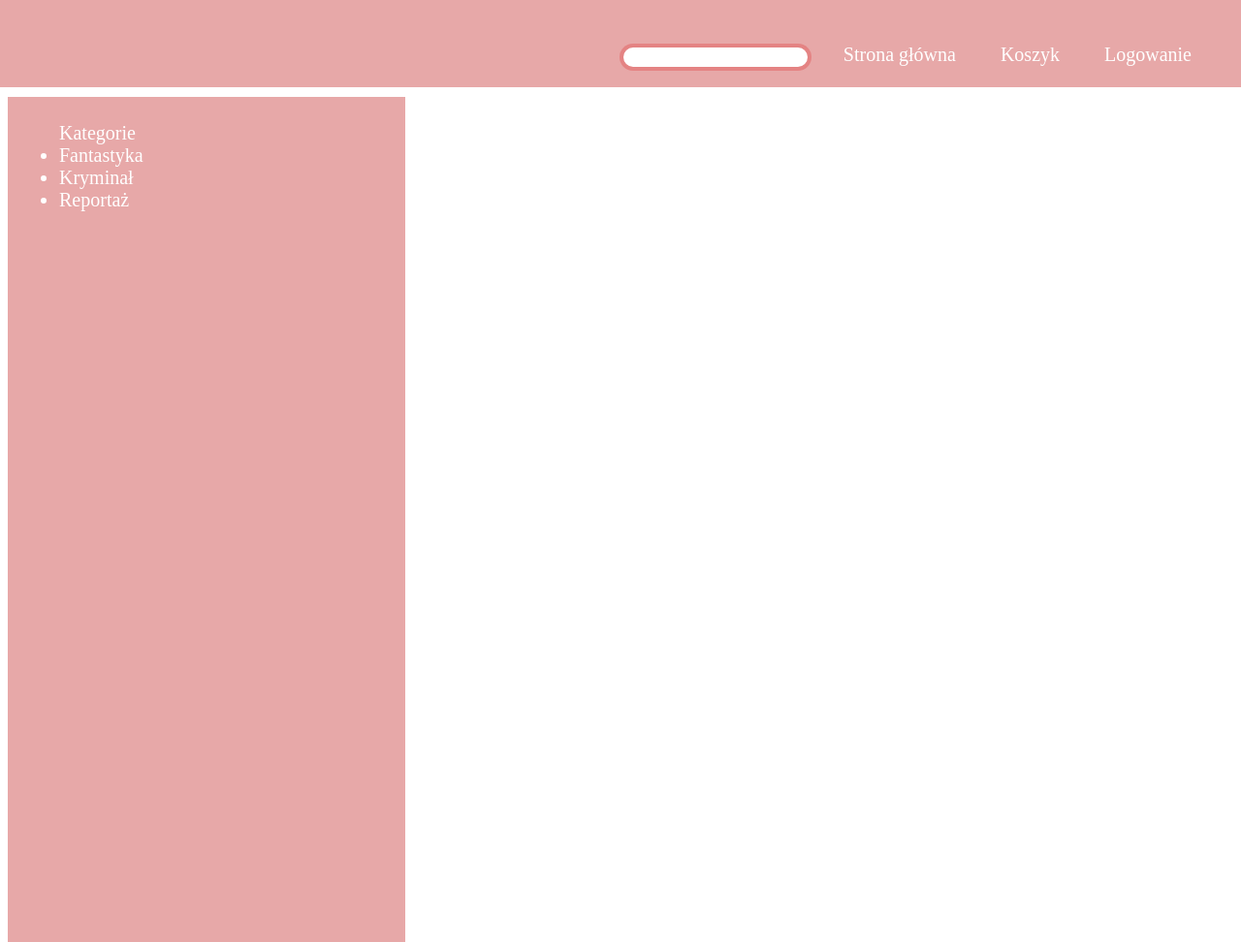
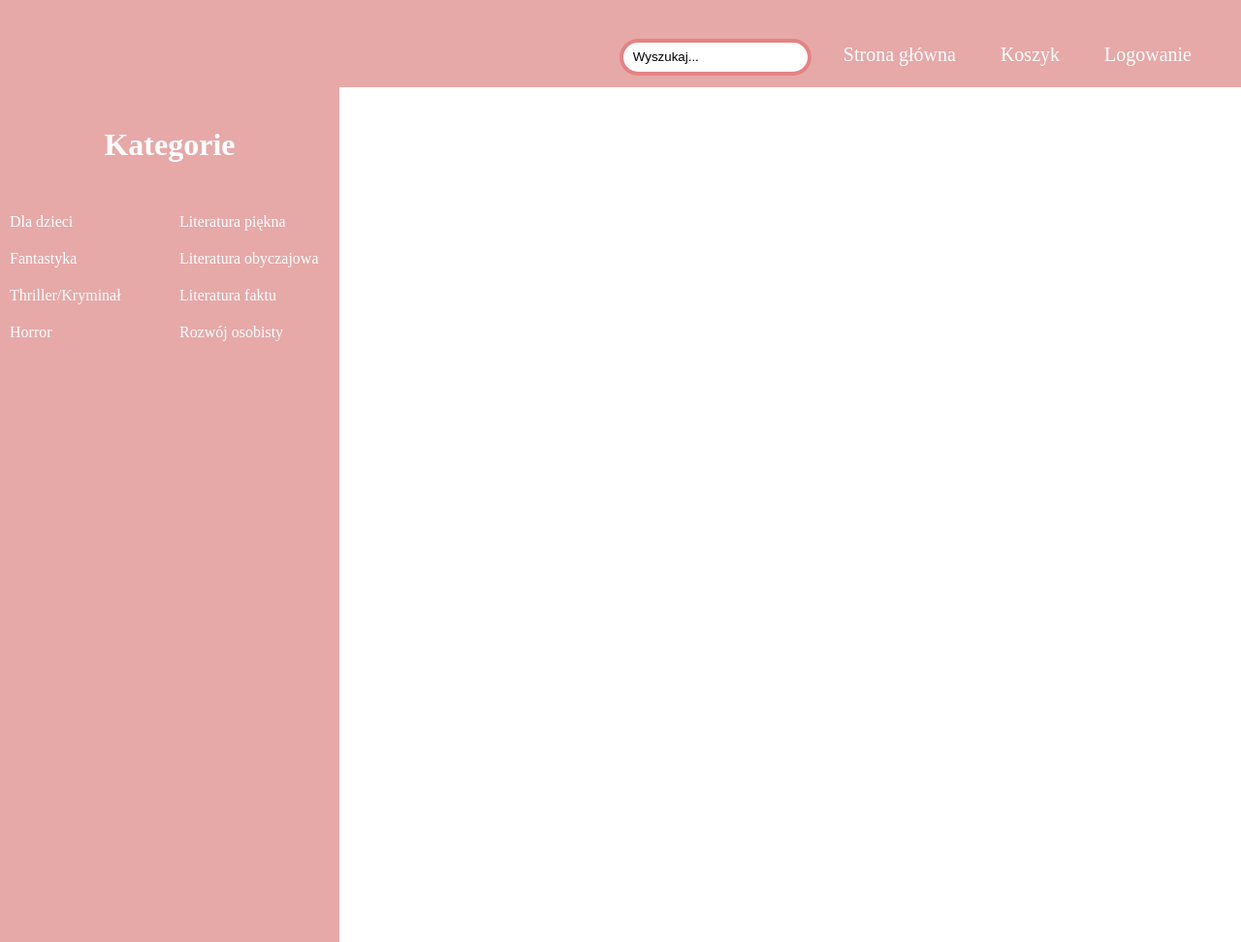
Before and after one commit to dagmaraskulimowska/BookstoreProject, a PHP site: page /homePage.php in a window 1280 px wide. Shown: the whole page at 97% size. Run offline with PHP 8.4, Linux system fonts and the light colour scheme.

Commit message:
cssChanges4

```diff
--- a/CSS/menu.css
+++ /dev/null
@@ -1,21 +0,0 @@
-.menu {
-    position: fixed;
-    height: 100%;
-    width: 30%;
-    background: rgba(196, 39, 39, 0.4);
-    top: 100px;
-    font-size: 20px;
-  color: white;
-  padding: 6px 13px;
-  text-decoration: none;
-  transition: .4s;
-}
-a {
-    color: white;
-    text-decoration: none;
-  }
-
-  li a {
-    color: white;
-    text-decoration: none;
-  }
--- a/CSS/navBar.css
+++ b/CSS/navigationBar.css
@@ -35,12 +35,12 @@
     margin:auto;
     position:relative;
     width:170px;
-    height:20px;
+    height: 30px;
     border: 4px solid rgba(200, 3, 3, 0.49);
     padding: 0px 10px;
     border-radius: 50px;
     outline:none;
 }
 .navbar input[type=text]::placeholder {
-    color: white;
+    color: black;
   }
--- /dev/null
+++ b/CSS/sideBar.css
@@ -0,0 +1,39 @@
+.sidebar {
+    display: flex;
+    flex-direction: column;
+    position: fixed;
+    top: 90px;
+    left: 0;
+    width: 350px;
+    height: 100%;
+    background-color: rgba(196, 39, 39, 0.4);
+    overflow-x: hidden;
+    padding-top: 20px;
+}
+.sidebar h1 {
+    text-align: center;
+    color: white;
+  }
+
+.menu {
+    margin-top: 20px;
+    display: flex;
+}
+
+.menu-column {
+    display: flex;
+    flex-direction: column;
+    flex: 1;
+}
+
+.menu-item {
+    display: block;
+    padding: 10px;
+    color: white;
+    text-decoration: none;
+    transition: background-color 0.3s;
+}
+
+.menu-item:hover {
+    background-color: rgba(255, 0, 0, 0.49);
+}
--- a/HTML/login.php
+++ b/HTML/login.php
@@ -3,8 +3,9 @@
 <head>
     <meta charset="UTF-8">
     <title>Księgarnia "Książek"</title>
-    <link rel="stylesheet" type="text/css" href="../CSS/navBar.css">
+    <link rel="stylesheet" type="text/css" href="../CSS/navigationBar.css">
     <link rel="stylesheet" type="text/css" href="../CSS/loginPage.css">
+    <link rel="stylesheet" type="text/css" href="../CSS/sideBar.css">
 </head>
 <body>
             <nav class="navbar">
--- a/homePage.php
+++ b/homePage.php
@@ -4,7 +4,8 @@
     <meta charset="UTF-8">
     <title>Księgarnia "Książek"</title>
     <style type="text/css">
- 	@import url('CSS/navBar.css');
+ 	@import url('CSS/navigationBar.css');
+    @import url('CSS/sideBar.css');
 </style>
 
 </head>
@@ -21,21 +22,25 @@
             </nav>
         </div>
 
-
-
 <head>
-
-<style type="text/css">
- 	@import url('CSS/menu.css');
-</style>
-</head>
-        <div class = "menu">
-            <ul>
-        <a>Kategorie</a>
-            <li><a href="#">Fantastyka</a></li>
-                    <li><a href="#">Kryminał</a></li>
-                    <li><a href="#">Reportaż</a></li>
-</ul>
-        </div>
+<div class="sidebar">
+   <h1>Kategorie</h1>
+   <nav class="menu">
+      <div class="menu-column">
+         <a href="#" class="menu-item is-active">Dla dzieci</a>
+         <a href="#" class="menu-item">Fantastyka</a>
+         <a href="#" class="menu-item">Thriller/Kryminał</a>
+         <a href="#" class="menu-item">Horror</a>
+      </div>
+      <div class="menu-column">
+         <a href="#" class="menu-item">Literatura piękna</a>
+         <a href="#" class="menu-item">Literatura obyczajowa</a>
+         <a href="#" class="menu-item">Literatura faktu</a>
+         <a href="#" class="menu-item">Rozwój osobisty</a>
+      </div>
+   </nav>
+</div>
 </body>
 </html>
+</body>
+</html>
```
